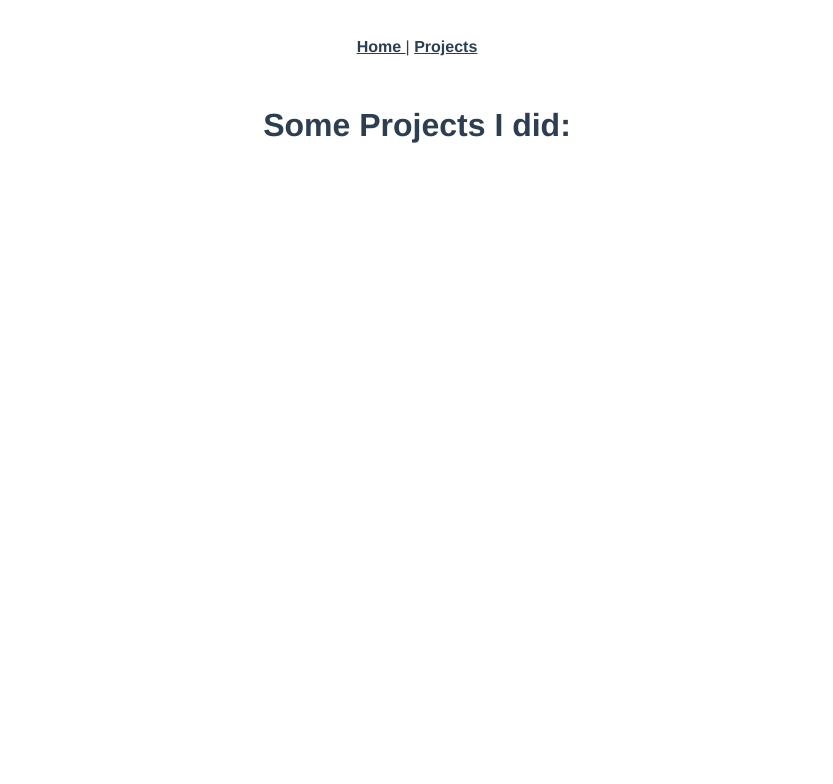
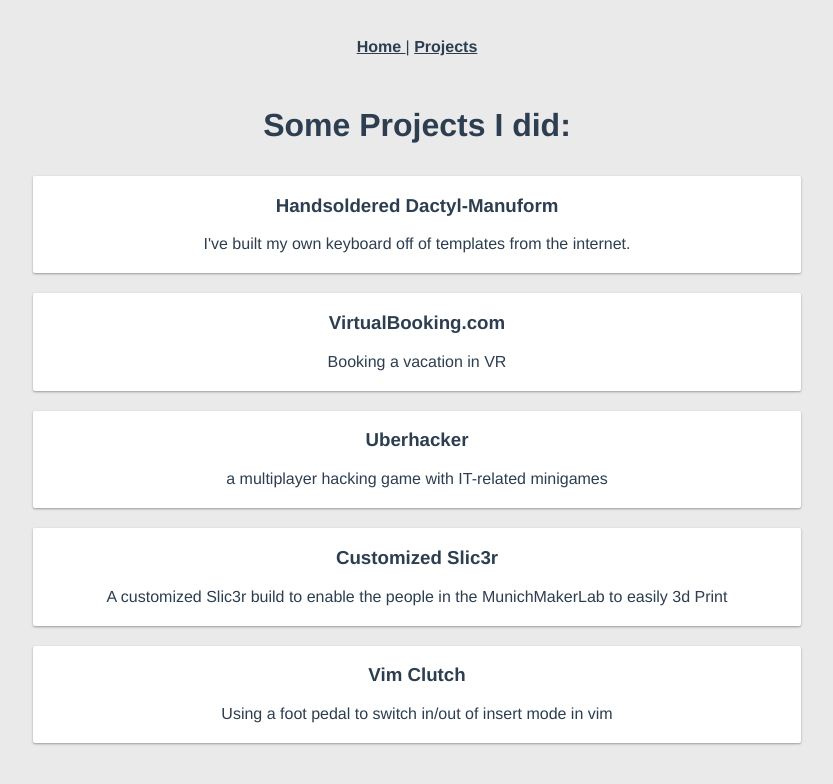
Before and after one commit to Simmarith/homepage, a Vue app: page /Projects in a window 1280 px wide. Shown: the top 784 px of the page, without its empty margins (223-1056 px from the left). Built offline with nearby package versions, Linux system fonts and the light colour scheme.

Commit message:
Projects added

```diff
--- a/src/App.vue
+++ b/src/App.vue
@@ -13,6 +13,9 @@
 </template>
 
 <style lang="less">
+body {
+  background-color: #eaeaea;
+}
 #app {
   font-family: 'Avenir', Helvetica, Arial, sans-serif;
   -webkit-font-smoothing: antialiased;
--- /dev/null
+++ b/src/components/Project.vue
@@ -0,0 +1,54 @@
+<template>
+  <a
+    class="container"
+    :href="link"
+  >
+    <h3>{{ title }}</h3>
+    <span class="desc">{{ desc }}</span>
+  </a>
+</template>
+
+<script>
+export default {
+  name: 'Project',
+  props: {
+    title: {
+      type: String,
+      default: ''
+    },
+    link: {
+      type: String,
+      default: '#'
+    },
+    desc: {
+      type: String,
+      default: ''
+    }
+  }
+}
+</script>
+
+<style lang="less" scoped>
+  a,
+  a:hover,
+  a:active {
+    display: inline-block;
+    border-radius: 2px;
+    color: #2c3e50;
+    text-decoration: none;
+    margin: 10px;
+    width: 60vw;
+    box-shadow: 0 1px 3px rgba(0,0,0,0.12), 0 1px 2px rgba(0,0,0,0.24);
+    background-color: #fff;
+    transition: all 0.3s cubic-bezier(.25,.8,.25,1);
+  }
+
+  a:hover {
+    box-shadow: 0 14px 28px rgba(0,0,0,0.25), 0 10px 10px rgba(0,0,0,0.22);
+  }
+
+  .desc{
+    display: inline-block;
+    padding-bottom: 20px;
+  }
+</style>
--- a/src/views/Home.vue
+++ b/src/views/Home.vue
@@ -16,7 +16,7 @@
   name: 'Home',
   components: {
   },
-};
+}
 </script>
 
 <style lang="less" scoped>
--- a/src/views/Projects.vue
+++ b/src/views/Projects.vue
@@ -1,5 +1,41 @@
 <template>
   <div class="projects">
     <h1>Some Projects I did:</h1>
+    <Project
+      title="Handsoldered Dactyl-Manuform"
+      link="https://wiki.munichmakerlab.de/wiki/Dactyl-Manuform"
+      desc="I've built my own keyboard off of templates from the internet."
+    />
+    <Project
+      title="VirtualBooking.com"
+      link="https://github.com/mumahack/virtualBookingCom"
+      desc="Booking a vacation in VR"
+    />
+    <Project
+      title="Uberhacker"
+      link="https://github.com/Simmarith/uberhacker"
+      desc="a multiplayer hacking game with IT-related minigames"
+    />
+    <Project
+      title="Customized Slic3r"
+      link="https://github.com/munichmakerlab/Slic3r"
+      desc="A customized Slic3r build to enable the people in the MunichMakerLab to easily 3d Print"
+    />
+    <Project
+      title="Vim Clutch"
+      link="https://github.com/munichmakerlab/vim-clutch"
+      desc="Using a foot pedal to switch in/out of insert mode in vim"
+    />
   </div>
 </template>
+
+<script>
+import Project from '../components/Project.vue'
+
+export default {
+  name: 'Projects',
+  components: {
+    Project
+  }
+}
+</script>
```
Also changed, not shown: 1 other file (tests, documents, lock files or other folders).
